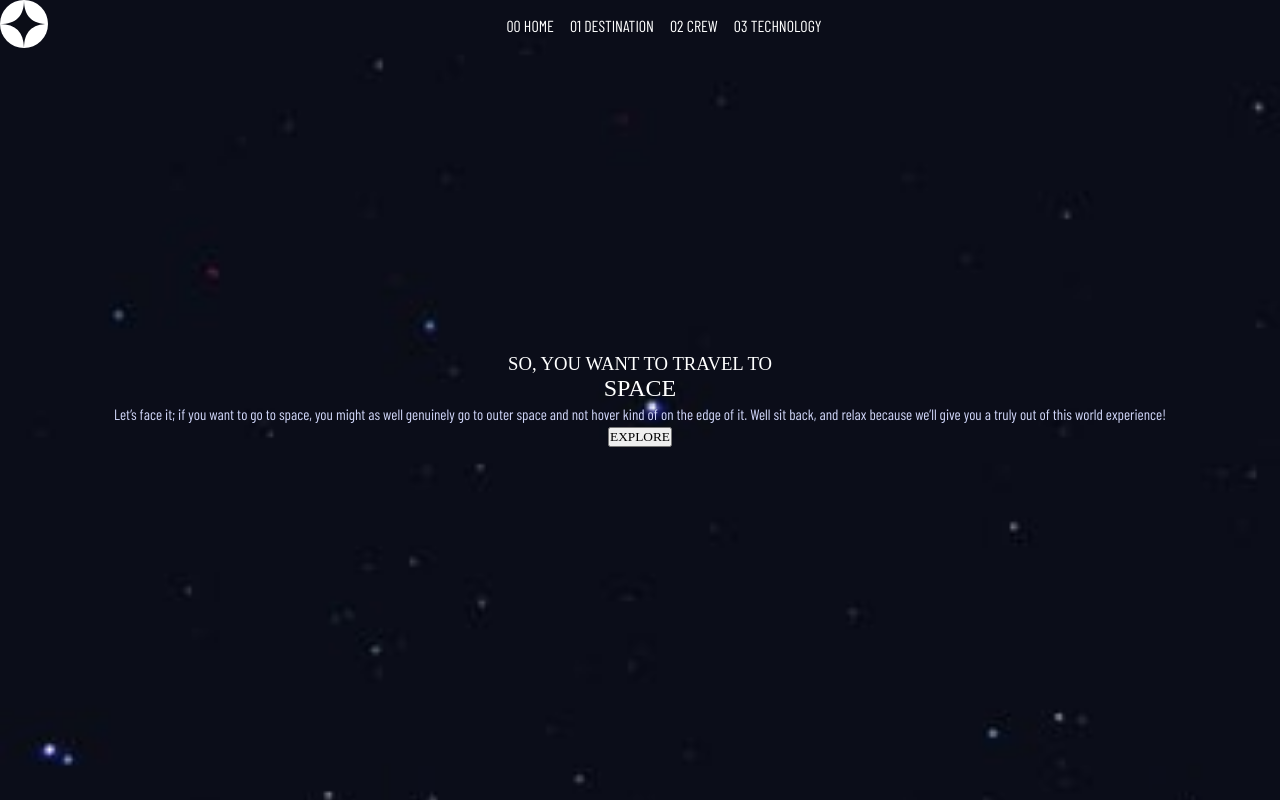
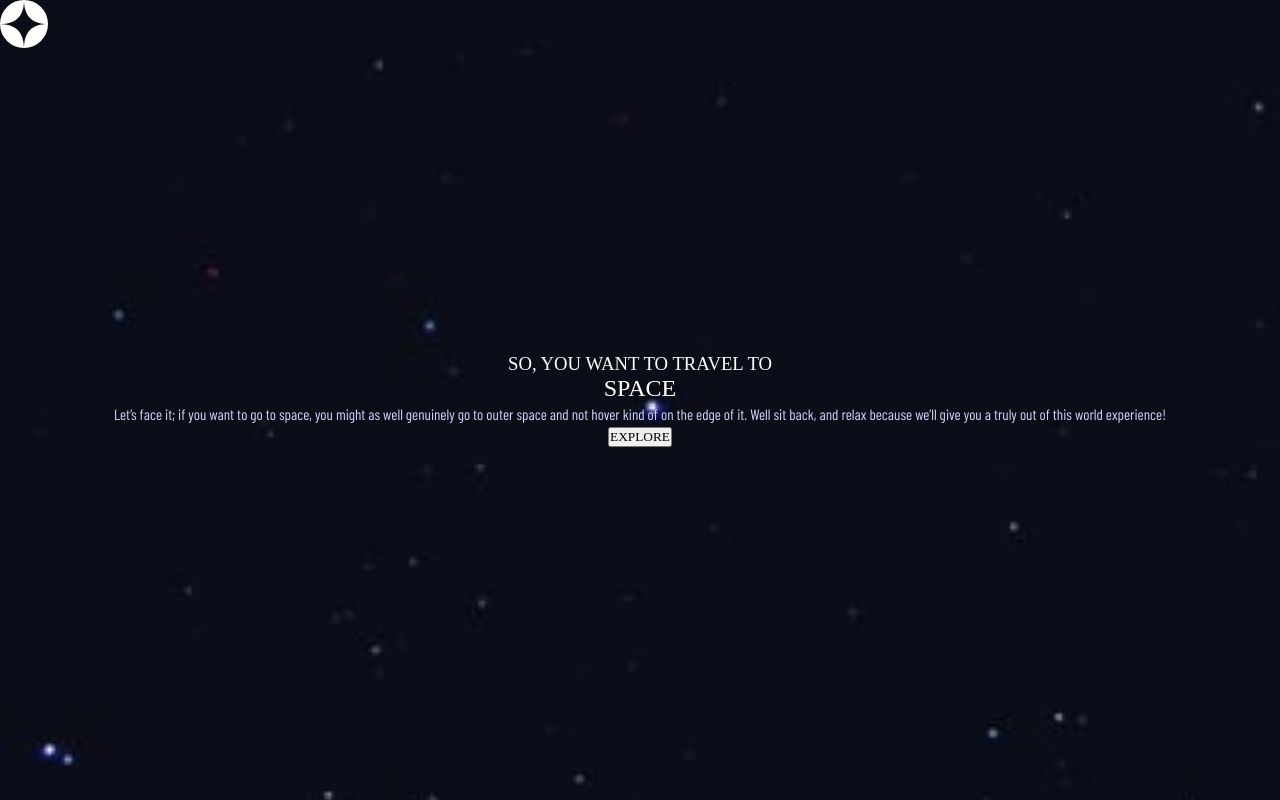
Before and after one commit to Arthur-Ferreira/SpaceTourism_Challenge, a React (Vite) app: page /home in a window 1280 px wide. Built offline with nearby package versions, Linux system fonts and the light colour scheme; the HTML template or start-up script is replaced by a standard one; a web font is replaced by a local one.

Commit message:
Feat Home: Add and Export Navigation component and styles

```diff
--- a/src/components/Molecules/Nav/index.tsx
+++ b/src/components/Molecules/Nav/index.tsx
@@ -1,3 +1,4 @@
+import { Anchor } from "../../Atoms";
 import { StlList, StlNav } from "./styles";
 
 const Nav = () => {
@@ -5,16 +6,16 @@ const Nav = () => {
     <StlNav>
       <StlList>
         <li>
-          <a href="">00 Home</a>
+          <Anchor to="/"><strong>00</strong> Home</Anchor>
         </li>
         <li>
-          <a href="">01 Destination</a>
+          <Anchor to="/"><strong>01</strong> Destination</Anchor>
         </li>
         <li>
-          <a href="">02 Crew</a>
+          <Anchor to="/"><strong>02</strong> Crew</Anchor>
         </li>
         <li>
-          <a href="">03 Technology</a>
+          <Anchor to="/"><strong>03</strong> Technology</Anchor>
         </li>
       </StlList>
     </StlNav>
--- a/src/components/Molecules/Nav/styles.ts
+++ b/src/components/Molecules/Nav/styles.ts
@@ -3,6 +3,11 @@ import styled from "styled-components";
 const StlNav = styled.nav`
   width: 100%;
   height: 100%;
+  display: none;
+
+  &.open {
+    display: block;
+  }
 `;
 
 const StlList = styled.ul`
```
